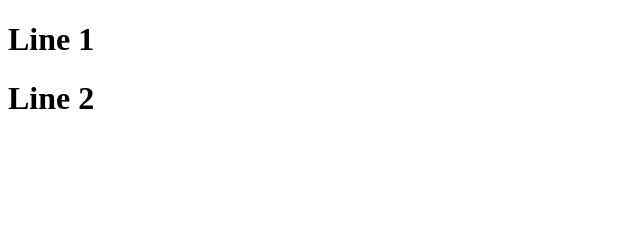
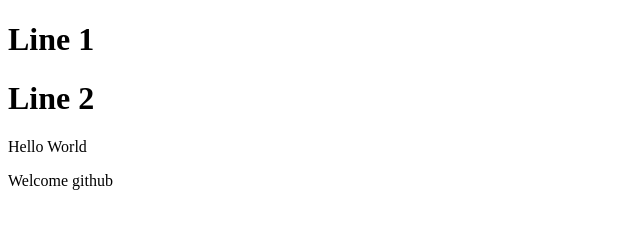
Before and after one commit to abrarcuet96/index-prac, a plain HTML site: page index.html in a window 1280 px wide. Shown: the whole page, without its empty margins (0-640 px from the left). Drawn offline with Linux system fonts and the light colour scheme.

Commit message:
add greet

```diff
--- a/index.html
+++ b/index.html
@@ -8,5 +8,7 @@
 <body>
     <h1>Line 1</h1>
     <h1>Line 2</h1>
+    <p>Hello World</p>
+    <p>Welcome github</p>
 </body>
 </html>
```
